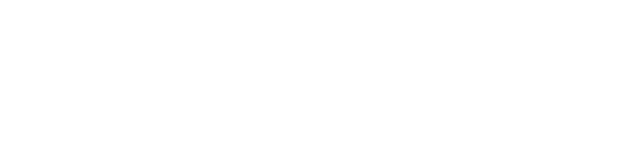
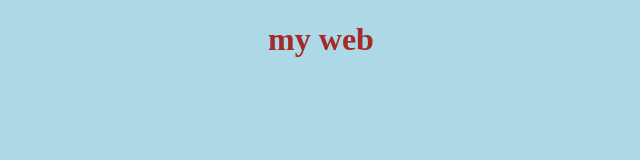
Before and after one commit to ZerihunAM/-my-web-dev-project, a plain HTML site: page index.html in a window 1280 px wide. Shown: the whole page, without its empty margins (319-959 px from the left). Drawn offline with Linux system fonts and the light colour scheme.

Commit message:
editing files

```diff
--- a/CSS/style.css
+++ b/CSS/style.css
@@ -1 +1,8 @@
-echo="hello world";
+/*echo="hello world";*/
+body{
+    background :lightblue;
+}
+h1{
+    color:brown;
+    text-align:center;
+}
--- a/index.html
+++ b/index.html
@@ -0,0 +1,14 @@
+<!DOCTYPE html>
+<html lang="en">
+<head>
+    <meta charset="UTF-8">
+    <meta http-equiv="X-UA-Compatible" content="IE=edge">
+    <meta name="viewport" content="width=device-width, initial-scale=1.0">
+    <link rel="stylesheet" href="CSS\style.css">
+    <title>My_web_Dev_proj</title>
+</head>
+<body>
+    <h1>my web</h1>
+</body>
+
+</html>
```
